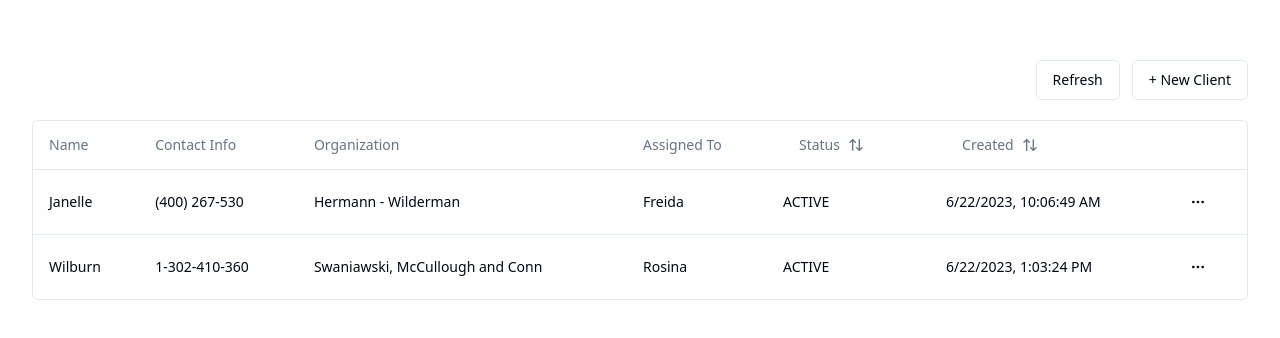
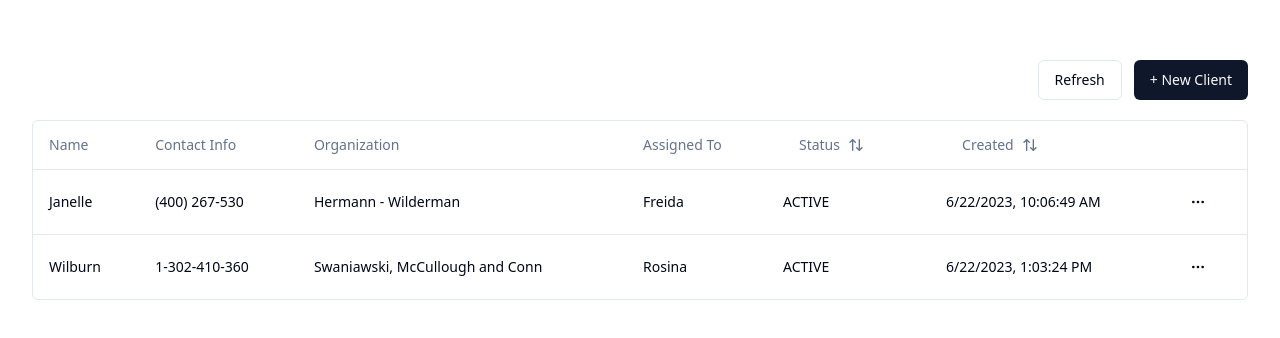
Before and after one commit to Tazkir/crm, a Next.js app: page / in a window 1280 px wide. Shown: the top 338 px of the page. Built offline with nearby package versions, Linux system fonts and the light colour scheme.

Commit message:
button styling
Signed-off-by: tazkir <tazkirfurqan77@gmail.com>

```diff
--- a/app/AddUser/page.tsx
+++ b/app/AddUser/page.tsx
@@ -84,7 +84,7 @@ function AddUser() {
   return (
     <Dialog>
       <DialogTrigger asChild>
-        <Button variant="outline">+ New Client</Button>
+        <Button variant="default">+ New Client</Button>
       </DialogTrigger>
       <DialogContent className="sm:max-w-[425px]">
         <DialogHeader>
```
